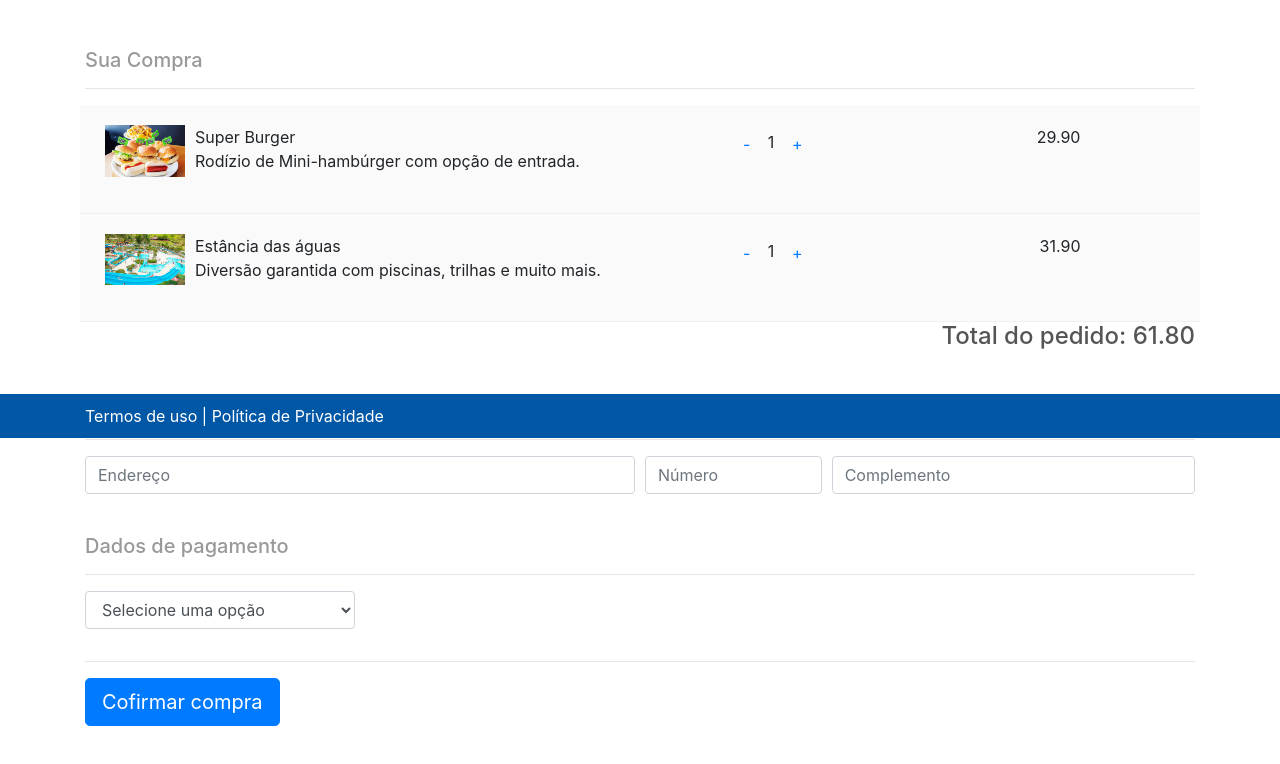
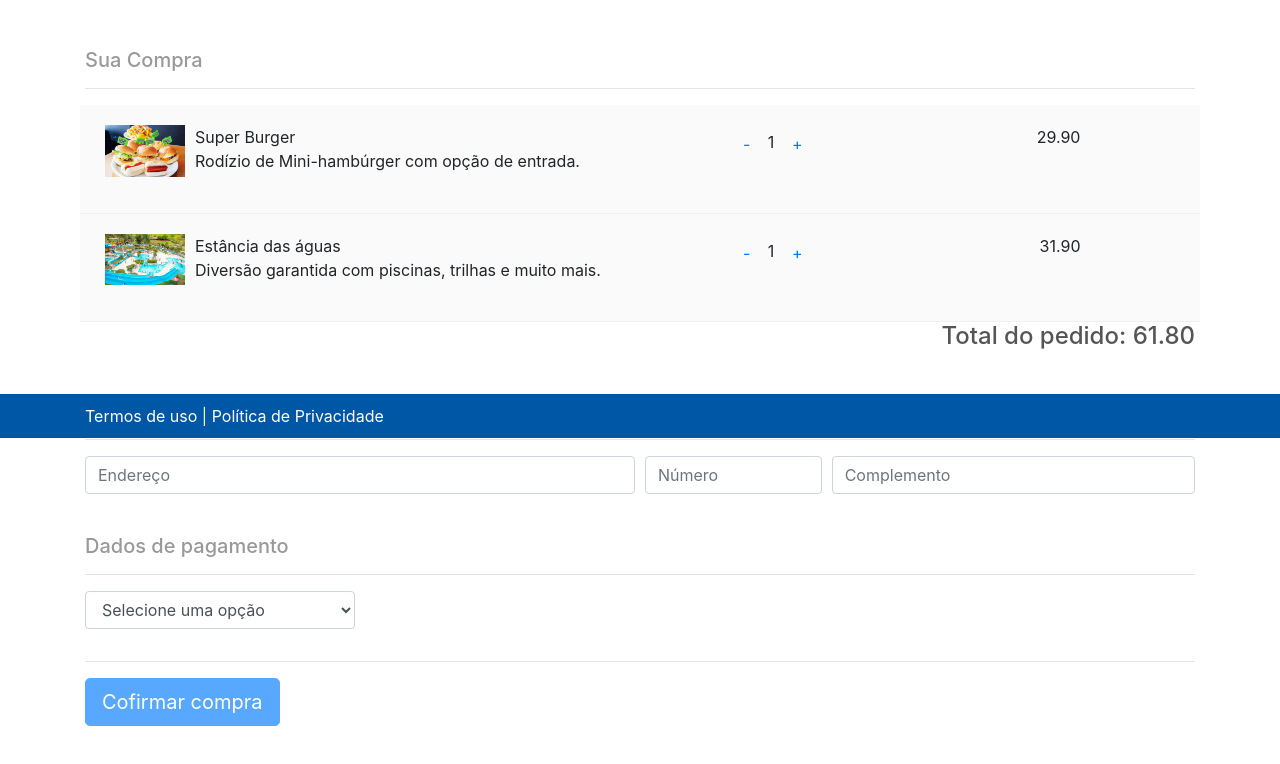
Before and after one commit to Djavani/Angular4-App2-PassaroUrbano, an Angular app: page /ordem-compra in a window 1280 px wide. Shown: the part 362-1126 px from the top of the page. Built offline with nearby package versions, Linux system fonts and the light colour scheme.

Commit message:
Validando dados do formulário parte 4 - Controlando botão "Confirmar compra"

```diff
--- a/src/app/ordem-compra/ordem-compra.component.html
+++ b/src/app/ordem-compra/ordem-compra.component.html
@@ -160,7 +160,7 @@
       </div>
 
       <hr />
-      <button type="submit" class="btn btn-primary btn-lg">Cofirmar compra</button>
+      <button type="submit" class="btn btn-primary btn-lg" [disabled]="formEstado">Cofirmar compra</button>
     </form>
   </div>
 </div>
--- a/src/app/ordem-compra/ordem-compra.component.ts
+++ b/src/app/ordem-compra/ordem-compra.component.ts
@@ -24,6 +24,9 @@ export class OrdemCompraComponent implements OnInit {
   public complementoEstadoPrimitivo: boolean = true;
   public formaPagamentoEstadoPrimitivo: boolean = true;
 
+  // controlar botao confirmar compra
+  public formEstado: string = 'disabled';
+
   constructor() { }
 
   ngOnInit() {
@@ -39,6 +42,8 @@ export class OrdemCompraComponent implements OnInit {
     if (this.endereco.length > 3) {
       this.enderecoValido = true;
     }
+
+    this.habilitaForm();
   }
 
   public atualizaNumero(numero: string): void {
@@ -52,6 +57,7 @@ export class OrdemCompraComponent implements OnInit {
       this.numeroValido = true;
     }
 
+    this.habilitaForm();
   }
 
   public atualizaComplemento(complemento: string): void {
@@ -63,6 +69,8 @@ export class OrdemCompraComponent implements OnInit {
     if (this.complemento.length > 0 ) {
       this.complementoValido = true;
     }
+
+    this.habilitaForm();
   }
 
   public atualizaFormaPagamento(formaPagamento: string): void {
@@ -74,6 +82,16 @@ export class OrdemCompraComponent implements OnInit {
     if (this.formaPagamento.length > 0 ) {
       this.formaPagamentoValido = true;
     }
+
+    this.habilitaForm();
+  }
+
+  public habilitaForm(): void {
+    if (this.enderecoValido === true && this.numeroValido === true && this.formaPagamentoValido === true ) {
+      this.formEstado = '';
+    } else {
+      this.formEstado = 'disabled';
+    }
   }
 
 }
```
